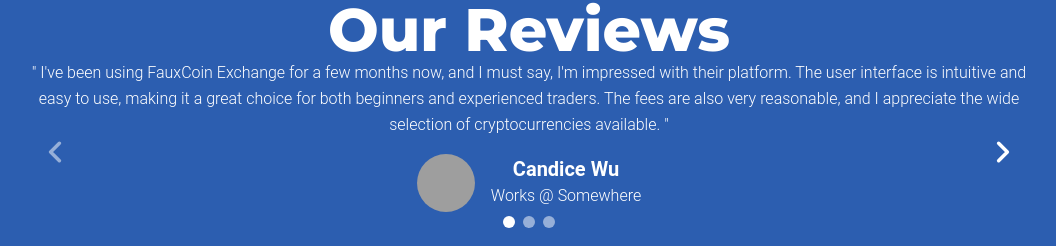
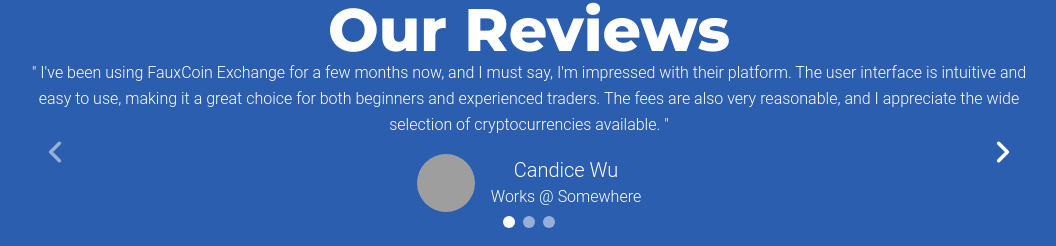
Before and after one commit to Paowiee16/CryptoProject, a React (Vite) app: page / in a window 1280 px wide. Shown: the part 1075-1321 px from the top of the page, without its empty margins (111-1167 px from the left). Built offline with nearby package versions, Linux system fonts and the light colour scheme; no server answers; grey boxes are pictures that could not be loaded.

Commit message:
Update Review.jsx

```diff
--- a/src/components/review/Review.jsx
+++ b/src/components/review/Review.jsx
@@ -66,7 +66,7 @@
               />
               <div className="flex justify-center items-center  gap-0.5 ">
                 <div>
-                  <Typography variant="h5" color="white">
+                  <Typography color="white" className="text-xl">
                     {item.name}
                   </Typography>
                   <Typography color="white">Works @ Somewhere</Typography>
```
